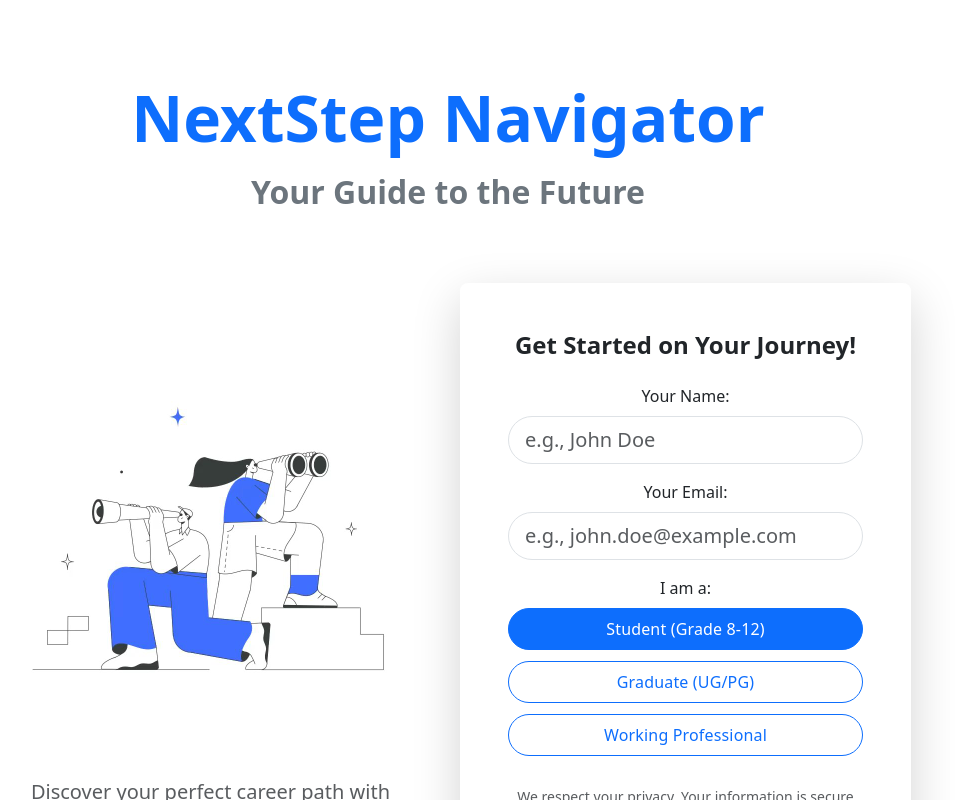
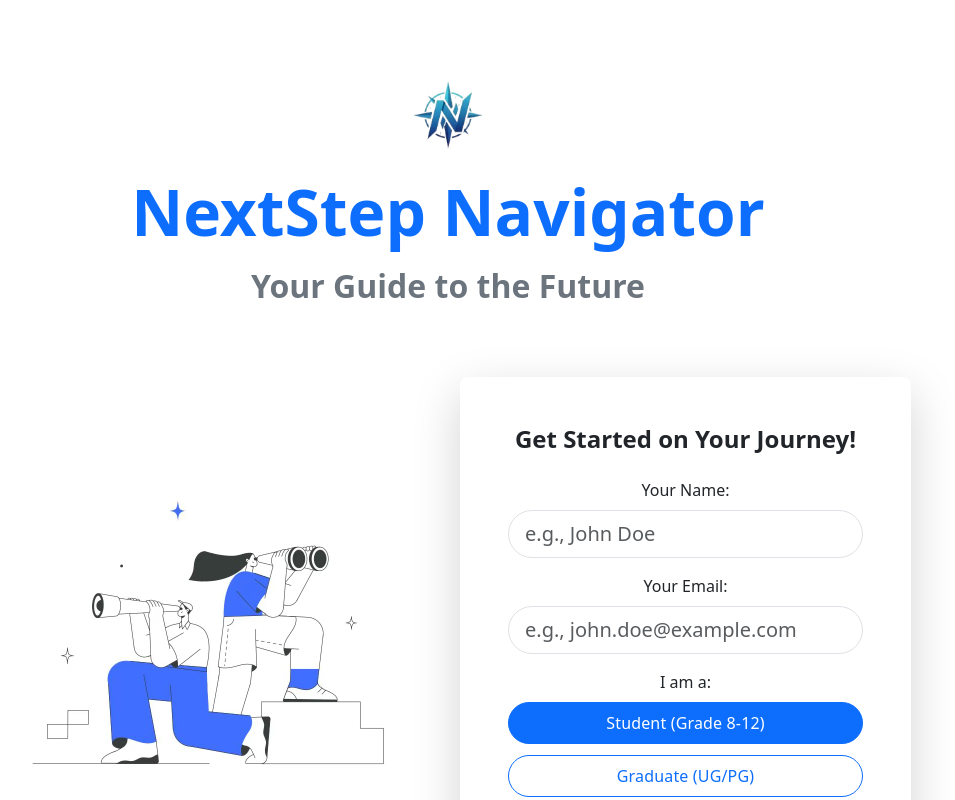
Before and after one commit to Faro123-sudo/Glitch-Bomb-NextStep-Navigator, a React (Vite) app in the folder nextstep-navigator/: page / in a window 1280 px wide. Shown: the top 800 px of the page, without its empty margins (192-1147 px from the left). Built offline with nearby package versions, Linux system fonts and the light colour scheme.

Commit message:
Update LandingPage.jsx

```diff
--- a/nextstep-navigator/src/components/LandingPage.jsx
+++ b/nextstep-navigator/src/components/LandingPage.jsx
@@ -1,5 +1,6 @@
 import React from "react";
 import Lottie from "lottie-react";
+import Logo from "../assets/logo.webp";
 import animationData from "../assets/animation/looking.json";
 import "bootstrap/dist/css/bootstrap.min.css";
 import "./staticFiles/landingPage.css";
@@ -11,6 +12,12 @@ const LandingPage = ({ onNavigate }) => {
         <div className="container">
           <div className="row text-center mb-5">
             <div className="col-12" data-aos="fade-up" data-aos-delay="300">
+              <img
+                              src={Logo}
+                              alt="NextStep Navigator Logo"
+                              className="mb-4 fade-in"
+                              style={{ height: '70px' }}
+                            />
               <h1 className="display-3 fw-bold text-primary mb-3">
                 NextStep Navigator
               </h1>
```
